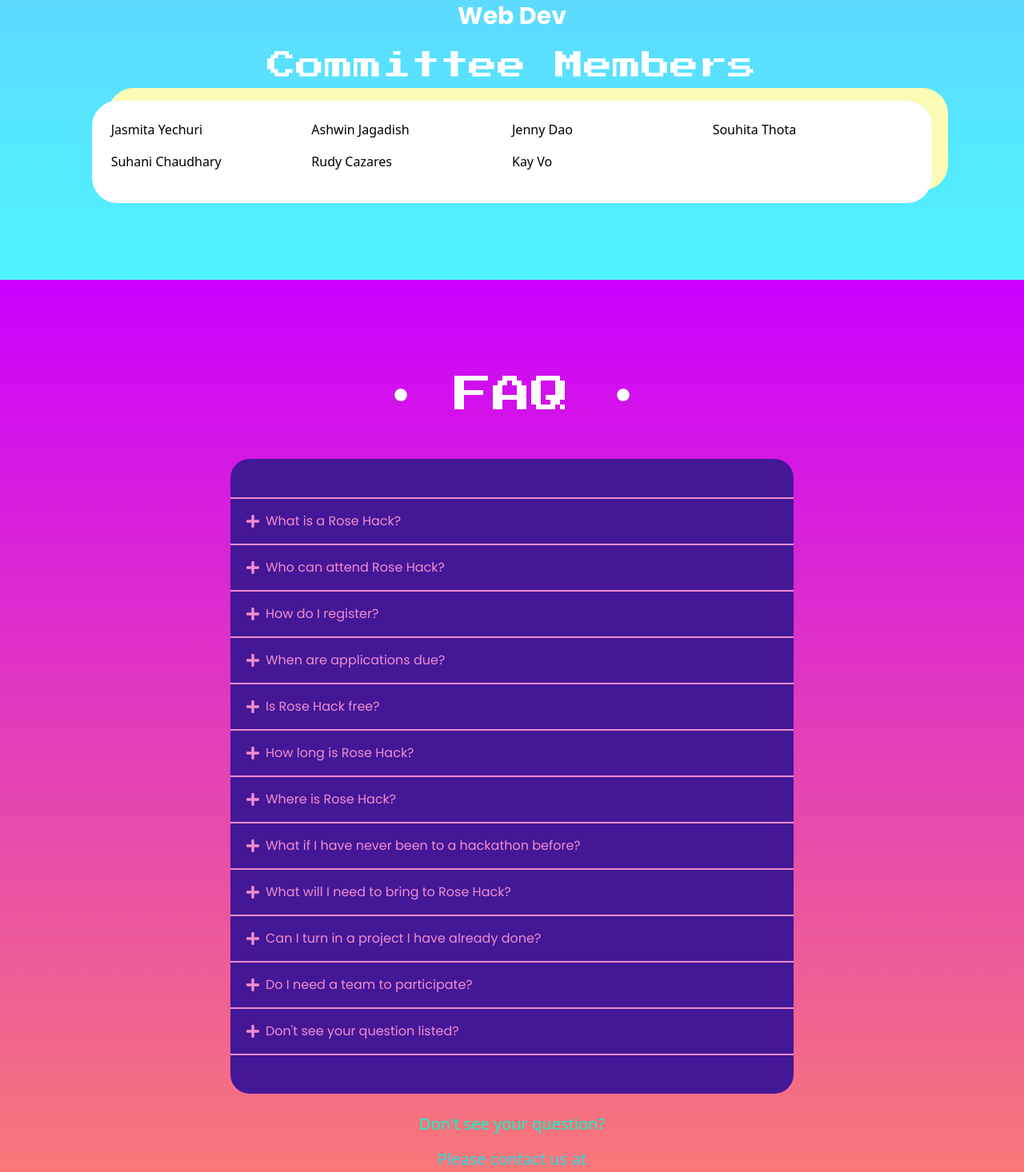
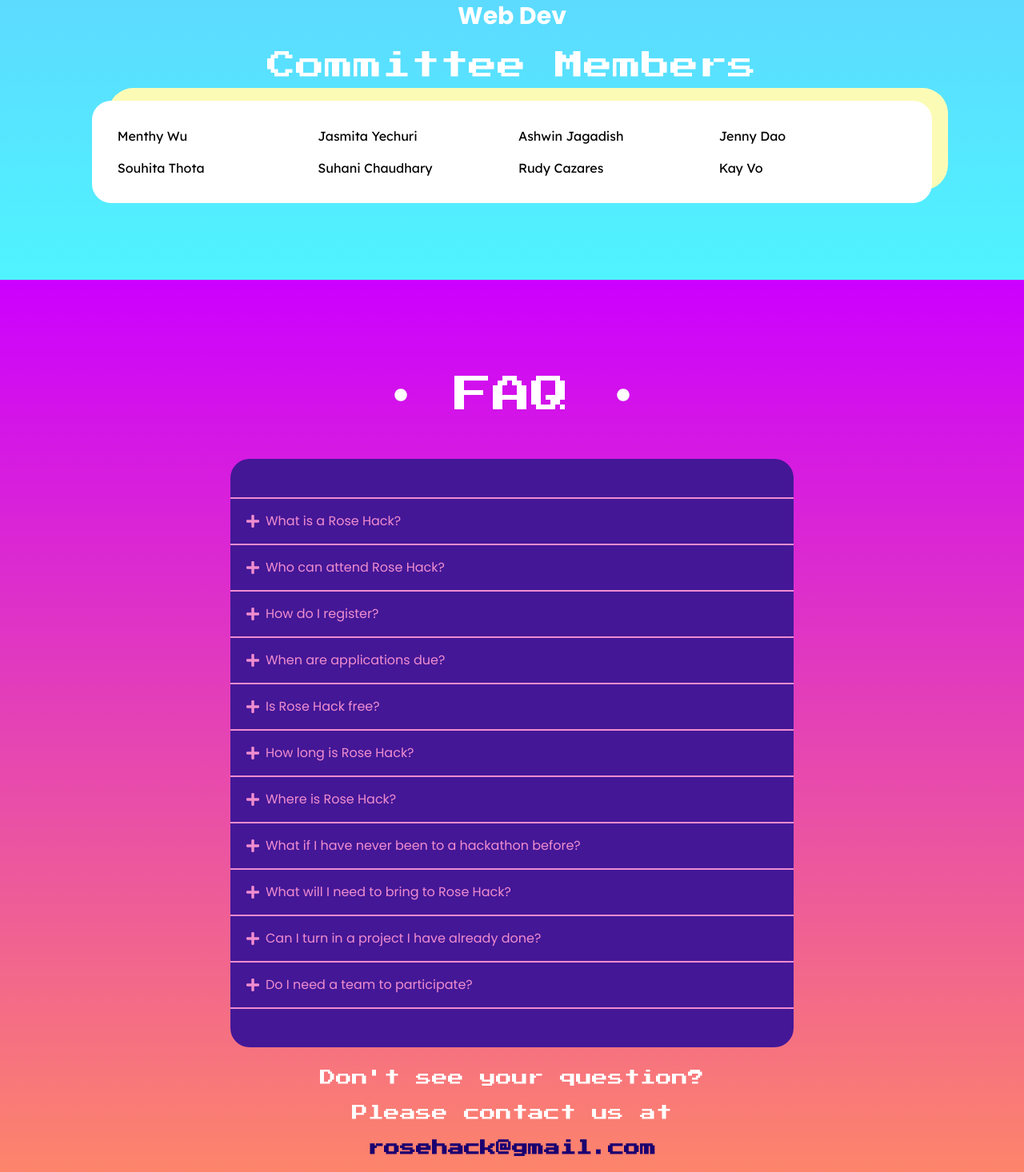
Before and after one commit to Alamode89/rosehack2023, a Next.js app: page / in a window 1280 px wide. Shown: the part 5200-6666 px from the top of the page at 80% size. Built offline with nearby package versions, Linux system fonts and the light colour scheme.

Commit message:
small fixes

```diff
--- a/components/FAQ.tsx
+++ b/components/FAQ.tsx
@@ -6,7 +6,7 @@
   return (
     <section
       id="faq"
-      className="bg-gradient-to-b from-faq-top to-faq-bottom w-full flex justify-center items-center flex-col py-[11vh] scroll-m-[2vh]"
+      className="bg-gradient-to-b from-faq-top to-faq-bottom w-full flex justify-center items-center flex-col pt-[11vh] pb-6 scroll-m-[2vh]"
     >
       <div className="w-11/12 flex justify-center items-center flex-col">
         <div className="w-1/4">
@@ -23,14 +23,14 @@
           <Questions />
         </div>
 
-        <div className="text-center pt-4">
-          <p className="text-faq-noQuestion text-xl">
+        <div className="text-center p-0 pt-4">
+          <p className="text-white text-xl font-pixel">
             Don&apos;t see your question?
           </p>
-          <p className="text-faq-contact text-xl">Please contact us at</p>
-          <p>
+          <p className="text-white text-xl font-pixel">Please contact us at</p>
+          <p className="hover:scale-105 ">
             <a
-              className="no-underline font-semibold text-faq-email text-xl"
+              className="no-underline font-semibold text-header-right hover:text-header-right font-pixel text-xl "
               href="mailto:rosehack@gmail.com"
             >
               rosehack@gmail.com
--- a/components/Questions.tsx
+++ b/components/Questions.tsx
@@ -57,10 +57,6 @@
     answer:
       "No, you can work independently if you wish.  If you do want to join a team, there is a limit of 4 people per team!",
   },
-  {
-    question: "Don't see your question listed?",
-    answer: "Contact us at rosehackucr@gmail.com for any further questions!",
-  },
 ];
 
 const FaqItem = ({ index, element }: any) => {
--- a/components/Team.tsx
+++ b/components/Team.tsx
@@ -127,6 +127,7 @@
 ];
 
 const commitee = [
+  "Menthy Wu",
   "Jasmita Yechuri",
   "Ashwin Jagadish",
   "Jenny Dao",
@@ -162,11 +163,11 @@
           <div
             className={`shadow-team-yellow shadow-[20px_-16px_0px_0px] rounded-[2rem] w-full`}
           >
-            <div className="border-white bg-white border-8 rounded-[2rem]">
+            <div className="border-white bg-white border-8 rounded-3xl">
               <Row className="w-full p-3 flex justify-left items-center">
                 {commitee.map((member, index) => (
                   <Col key={index} xl={3}>
-                    <p className="text-black">{member}</p>
+                    <p className="p-0 m-2 text-black font-lexend">{member}</p>
                   </Col>
                 ))}
               </Row>
```
